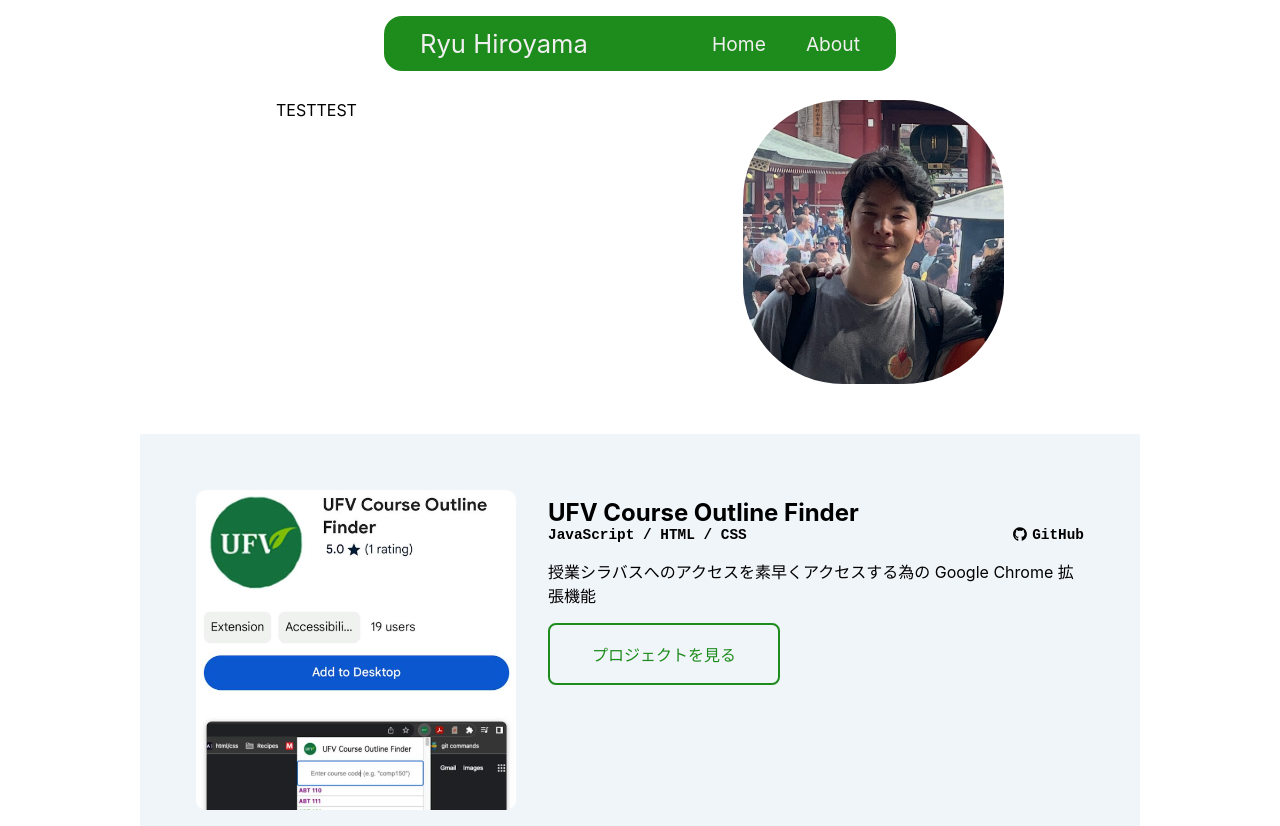
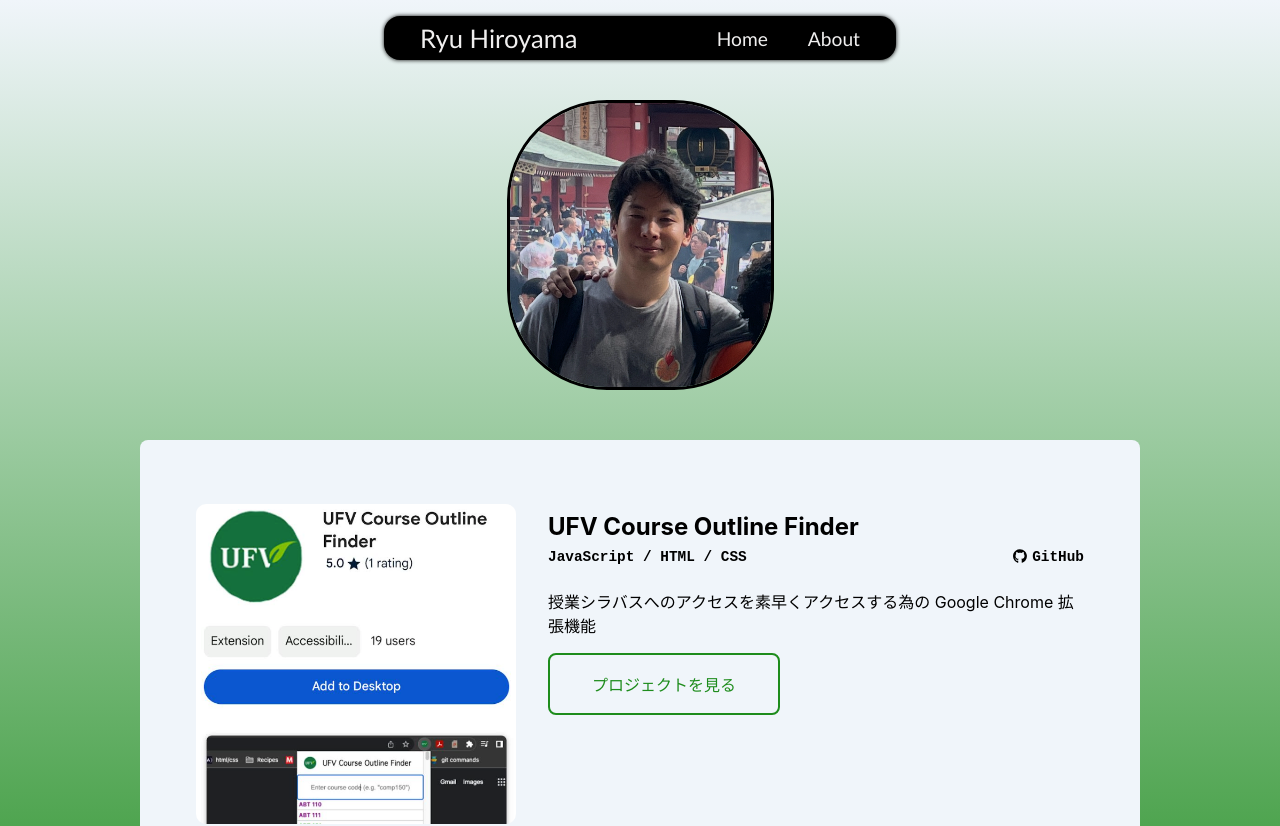
Before and after one commit to lyuhiroyama/portfolio, a React (Create React App) app: page / in a window 1280 px wide. Shown: the top 826 px of the page. Built offline with nearby package versions, Linux system fonts and the light colour scheme.

Commit message:
style: デザインの微調整

```diff
--- a/src/App.scss
+++ b/src/App.scss
@@ -10,22 +10,26 @@ $theme-color2: rgb(240, 245, 250);
   display: flex;
   flex-direction: column;
   align-items: center;
+  background: linear-gradient($theme-color2, $theme-color, black);
 }
 
 /* メニューバー */
 .navbar {
   position: fixed;
-  background-color: $theme-color;
+  z-index: 1000;
+  background-color: black;
   color: rgb(240, 239, 239);
   display: flex;
   justify-content: space-between;
   align-items: stretch;
   gap: 2rem;
-  padding: 0.5rem 2rem;
+  padding: 0.2rem 2rem;
   margin: 1rem 2rem;
-  border-radius: 18px;
+  box-shadow: 0.1px 0.1px 4px black;
+  border-radius: 16px;
   min-width: 40%;
   max-width: 1100px;
+  font-family: 'Gill Sans', serif;
 
   .site-title {
     font-size: 1.6rem;
@@ -51,7 +55,7 @@ $theme-color2: rgb(240, 245, 250);
   }
 
   li:hover {
-    background-color: #1e921c;
+    background-color: #282828;
     color: white;
     border-radius: 10px;
   }
@@ -64,9 +68,11 @@ $theme-color2: rgb(240, 245, 250);
   gap: 250px;
   margin: 10% auto 5%;
 
+
+
   .headshot {
     border-radius: 100px;
-
+    border: 3px solid black;
   }
 }
 
@@ -81,11 +87,12 @@ $theme-color2: rgb(240, 245, 250);
   min-width: 1000px;
   max-width: 1000px;
   background-color: $theme-color2;
+  border-radius: 8px;
 }
 
 .projects-container .projects-component { // projectCard.jsx
   display: flex;
-  padding: 1.5rem;
+  padding: 2rem 1.5rem;
 
   .project-thumbnail {
     img {
@@ -115,6 +122,7 @@ $theme-color2: rgb(240, 245, 250);
       font-weight: bold;
       font-size: 0.9rem;
       text-decoration: none;
+      padding: 0.5rem 0;
 
       .github-div {
         display: flex;
--- a/src/components/home.jsx
+++ b/src/components/home.jsx
@@ -45,7 +45,7 @@ export default function Home(){
     return (
         <div className='home-component'>
             <div className='home-top'>
-                <div>TESTTEST</div>
+
                 <img src={selfPhoto} className="headshot" alt="headshot"></img>
             </div>
             <div className="projects-container">
```
